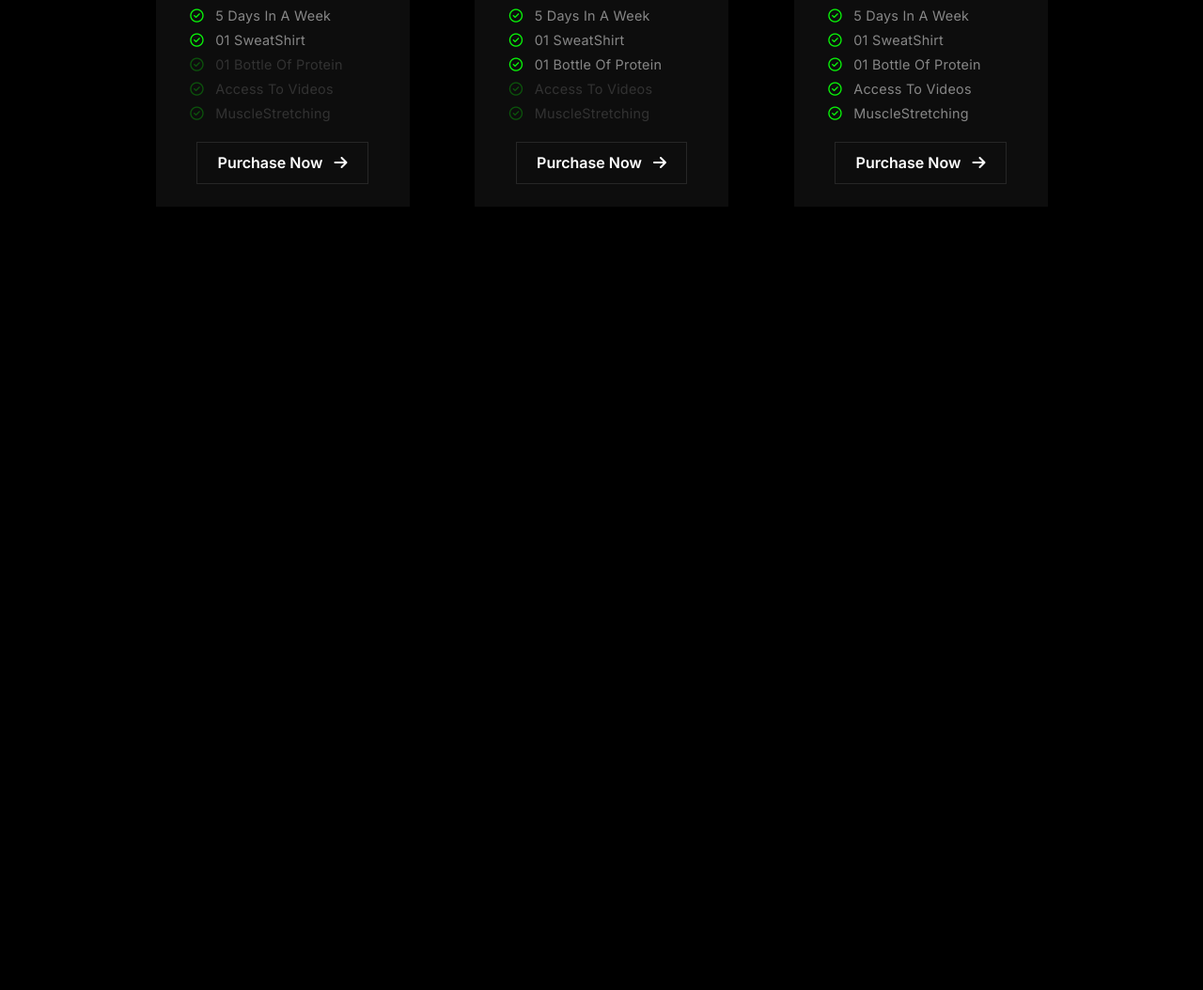
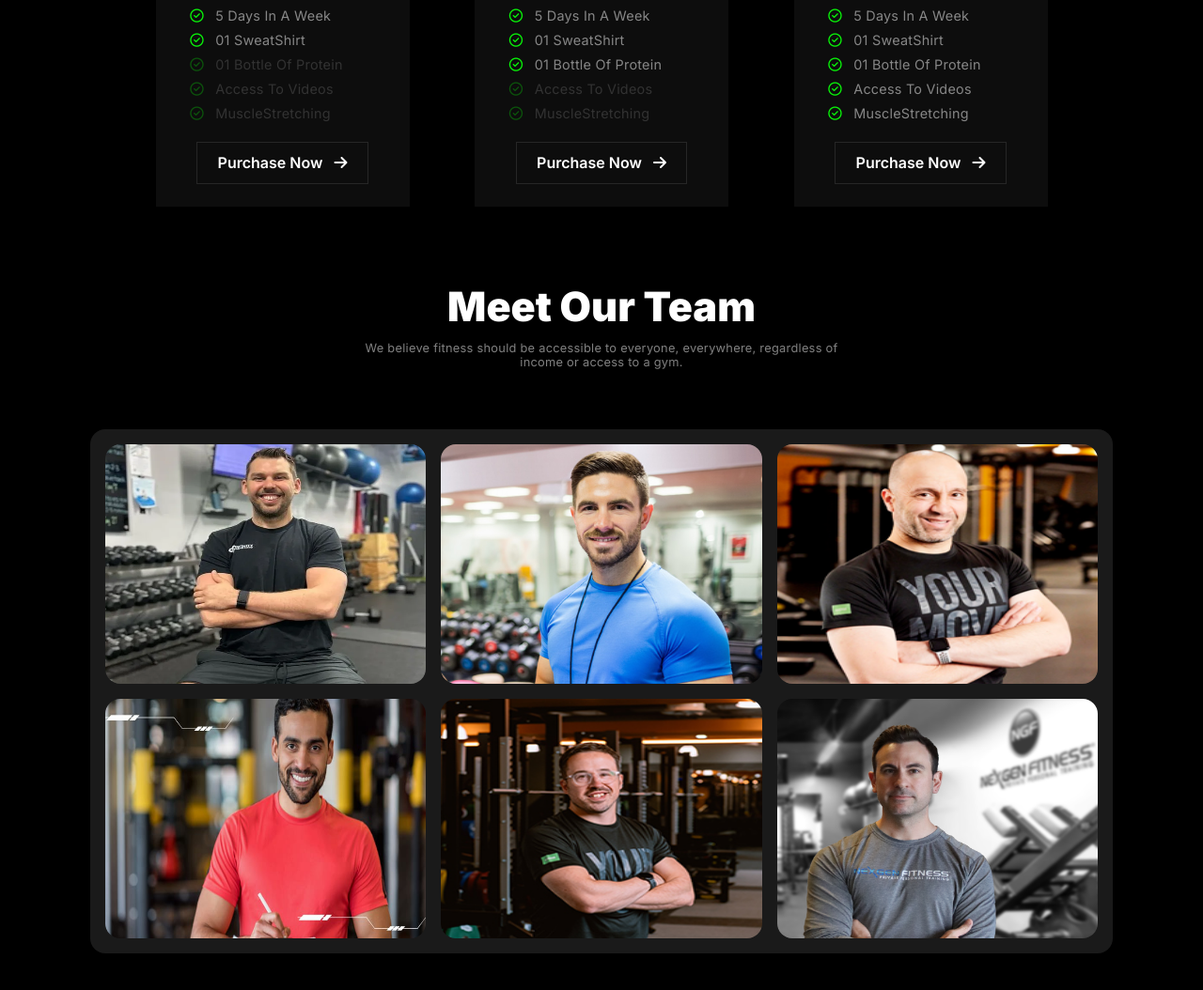
Before and after one commit to akweb69/Assignment-2, a plain HTML site: page index.html in a window 1280 px wide. Shown: the part 3378-4432 px from the top of the page at 94% size. Before the commit the page ends 3678 px from the top, so only its background shows below. Drawn offline with Linux system fonts and the light colour scheme.

Commit message:
meet our members section completed

```diff
--- a/index.html
+++ b/index.html
@@ -347,7 +347,25 @@
          </div>
     </div>
  </section>
-
+ <!-- our trainer section start from here -->
+ <!-- our trainer section start from here -->
+<section class="trainer-section">
+    <div class="trainer-title"><h1>Meet Our Team</h1></div>
+    <div class="trainer-description">
+        <p>
+            We believe fitness should be accessible to everyone, everywhere, regardless of income or access to a gym.
+    </p>
+    </div>
+    <!-- gallery -->
+     <div class="trainer-gallery-container">
+        <img src="./images/trainer1.png" alt="" class="trainer-img">
+        <img src="./images/trainer2.png" alt="" class="trainer-img">
+        <img src="./images/trainer3.png" alt="" class="trainer-img">
+        <img src="./images/trainer4.png" alt="" class="trainer-img">
+        <img src="./images/trainer5.png" alt="" class="trainer-img">
+        <img src="./images/trainer6.png" alt="" class="trainer-img">
+     </div>
+</section>
 
 
 
--- a/style.css
+++ b/style.css
@@ -748,6 +748,7 @@ input::placeholder{
     border: 1px solid rgba(255, 255, 255, 0.1);
     margin-top: 1.3rem;
     cursor: pointer;
+    transition: all .3s ease-in-out;
 }
 .pricing-card-btn button{
     color: white;
@@ -760,6 +761,10 @@ input::placeholder{
 }
 .pricing-card-btn button i{
     margin-left: 8px;
+}
+.pricing-card-btn:hover{
+    box-shadow: 0px 0px 1px rgb(9, 243, 9);
+
 }
 /* .pricing-card-container .pc-2{
     background-color: rgb(38, 73, 46);
@@ -776,3 +781,52 @@ input::placeholder{
     padding: 10px;
     background-image: conic-gradient(red , blue );
  } */
+
+
+
+ /* our trainer */
+ /* our trainer */
+ /* our trainer */
+ .trainer-section{
+
+    width: 85%;
+    margin: 0 auto;
+    /* border: 1px solid red; */
+    margin-top: 4rem;
+ }
+ .trainer-title h1{
+    text-align: center;
+    font-family: var(--inter-font);
+    font-size: 2.7rem;
+    color: white;
+    font-weight: 900;
+ }
+ .trainer-description p{
+    text-align: center;
+    max-width: 50%;
+    color: var(--text-2);
+    margin: 0 auto;
+    margin-top: 0.7rem;
+    font-size: 0.8rem;
+    font-family: var(--inter-font);
+    letter-spacing: 0.27px;
+    font-weight: 400;
+    margin-bottom: 4rem;
+
+ }
+ .trainer-gallery-container{
+    width: 100%;
+    background-color: var(--transparent);
+    border-radius: 1rem;
+    display: grid;
+    grid-template-columns: repeat(3 , 1fr);
+    gap: 1rem;
+    padding: 1rem;
+    margin-bottom: 5rem;
+
+ }
+ .trainer-gallery-container img{
+    width: 100%;
+    border-radius: inherit;
+    height: 255px;
+ }
```
